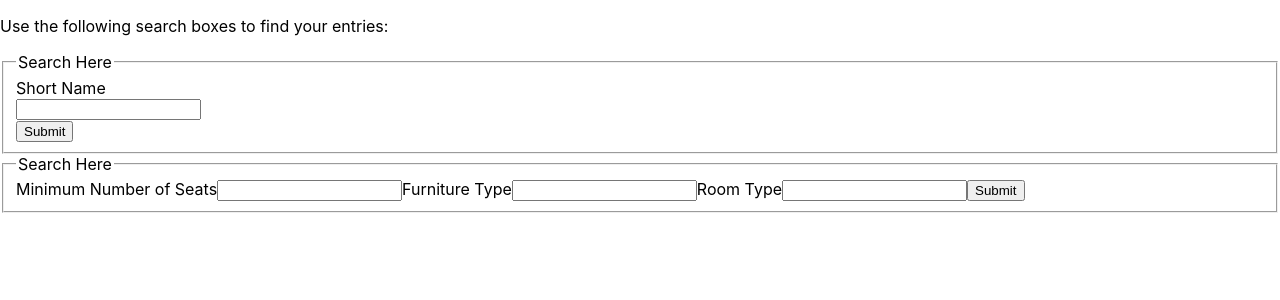
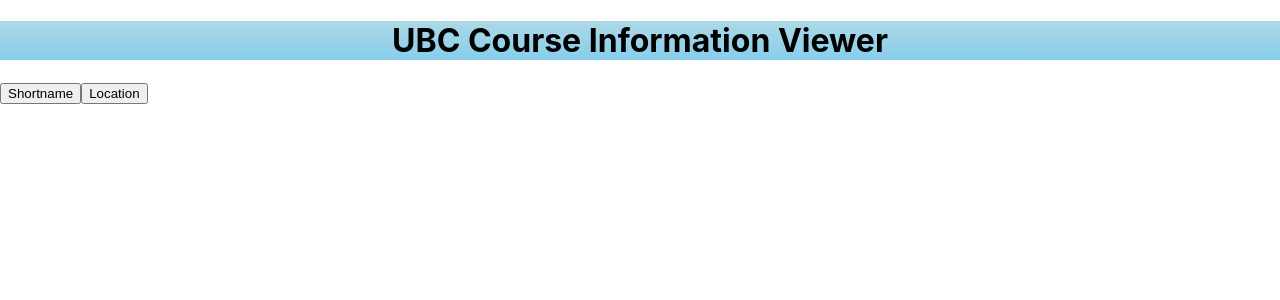
Before and after one commit to GitUser520/insight-query-engine, a React (Create React App) app in the folder frontend/: page / in a window 1280 px wide. Shown: the top 300 px of the page. Built offline with nearby package versions, Linux system fonts and the light colour scheme.

Commit message:
Updated project files.

```diff
--- a/frontend/src/App.tsx
+++ b/frontend/src/App.tsx
@@ -9,18 +9,21 @@
 	const [welcome, setWelcome] = useState<boolean>(true);
 	const [displayData, setDisplayData] = useState<object>({});
 	const [displayState, setDisplayState] = useState<string>("value");
+	const [searchState, setSearchState] = useState<string>("");
 
 	const callbackData = (jsonObject: object, displayState: string): void => {
 		setDisplayData(jsonObject);
 		setDisplayState(displayState);
 	};
 
-	useEffect(() => {
-		// alert("Changed");
-	}, [displayState]);
+	useEffect(()=> {
 
-	return (
+	}, [searchState]);
+
+	if (searchState === "shortname") {
+		return (
 		<div className={"SearchPage"}>
+			<h1>UBC Course Information Viewer</h1>
 			<div className={"Intro"}>
 				<p>
 					Use the following search boxes to find your entries:
@@ -29,11 +32,43 @@
 			<div className={"SearchRoomByShortName"}>
 				<SearchRoomByShortName callback = {callbackData} />
 			</div>
+			<div className={"DisplayData"}>
+				{htmlToDisplay(displayData, displayState)}
+			</div>
+		</div>
+		);
+	}
+
+	if (searchState === "location") {
+		return (
+		<div className={"SearchPage"}>
+			<h1>UBC Course Information Viewer</h1>
+			<div className={"Intro"}>
+				<p>
+					Use the following search boxes to find your entries:
+				</p>
+			</div>
 			<div className={"SearchRoomBySeatsFurnRType"}>
 				<SearchRoomBySeatsFurnRType callback = {callbackData}/>
 			</div>
 			<div className={"DisplayData"}>
 				{htmlToDisplay(displayData, displayState)}
+			</div>
+		</div>
+		);
+	}
+
+
+	return (
+		<div className={"SearchPage"}>
+			<h1>UBC Course Information Viewer</h1>
+			<div className={"Intro"}>
+				<button className="searchRoomButton" onClick={()=>setSearchState("shortname")}>
+					Shortname
+				</button>
+				<button className="locationButton" onClick={()=>setSearchState("location")}>
+					Location
+				</button>
 			</div>
 		</div>
 	);
@@ -46,7 +81,7 @@
 	if ((json as any).result !== undefined && (json as any).result.length === 0) {
 		alert("Not found");
 	}
-	let jsonString = JSON.stringify(json);
+	let jsonString = processJSON(json);
 	if (displayState === SHORTNAME) {
 		return (
 			<p>{jsonString}</p>
@@ -61,4 +96,22 @@
 	);
 }
 
+function processJSON(json: object): String {
+	let val = (json as any)["result"];
+	if (val === undefined || val === null) {
+		return JSON.stringify(val);
+	}
+	if (!Array.isArray(val)) {
+		return JSON.stringify(val);
+	}
+	let result = "";
+	let count = 1;
+	val.forEach((object) => {
+		result += count + ". " + JSON.stringify(object) + "\n";
+		count++;
+	});
+
+	return result;
+}
+
 export default App;
--- a/frontend/src/index.css
+++ b/frontend/src/index.css
@@ -11,3 +11,12 @@
   font-family: source-code-pro, Menlo, Monaco, Consolas, 'Courier New',
     monospace;
 }
+
+h1 {
+  text-align: center;
+  background: content-box linear-gradient(lightblue, skyblue);
+}
+
+.SearchPage body {
+
+}
```
